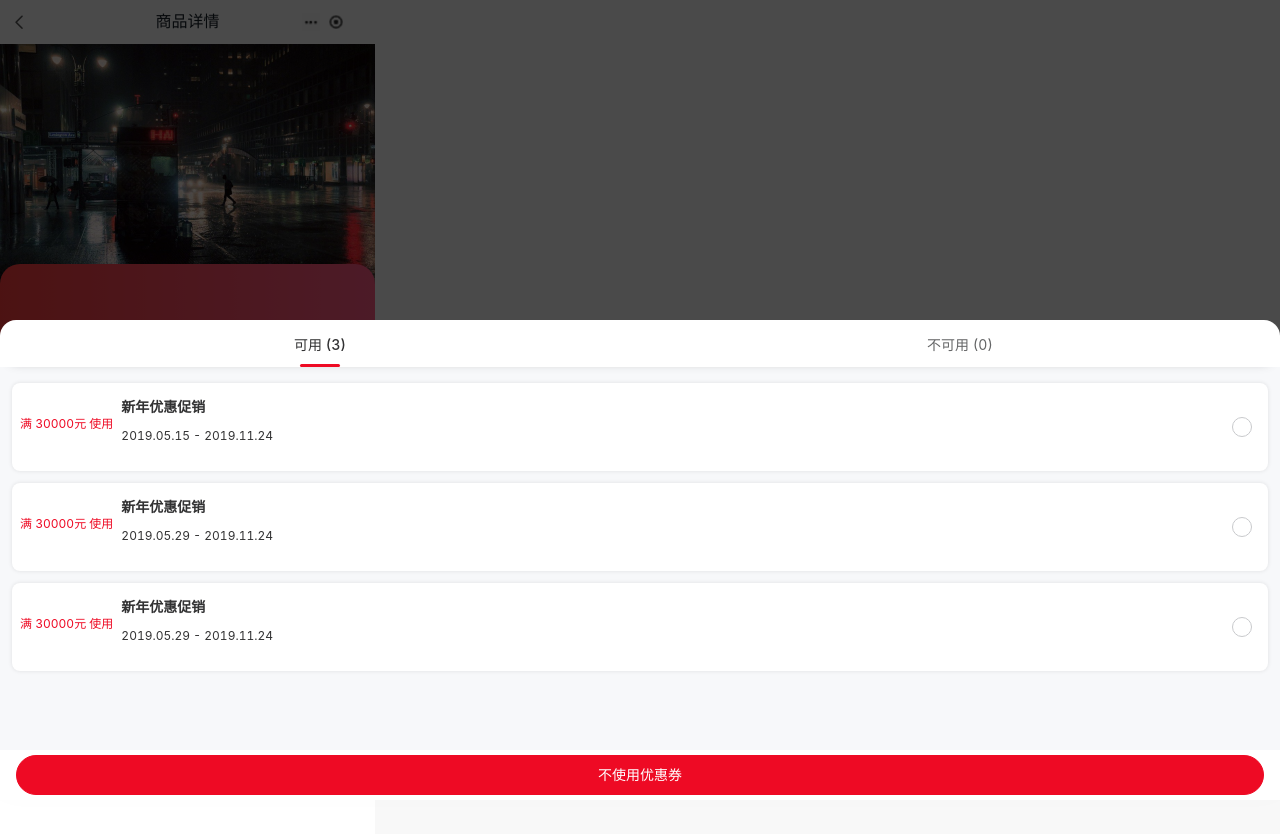
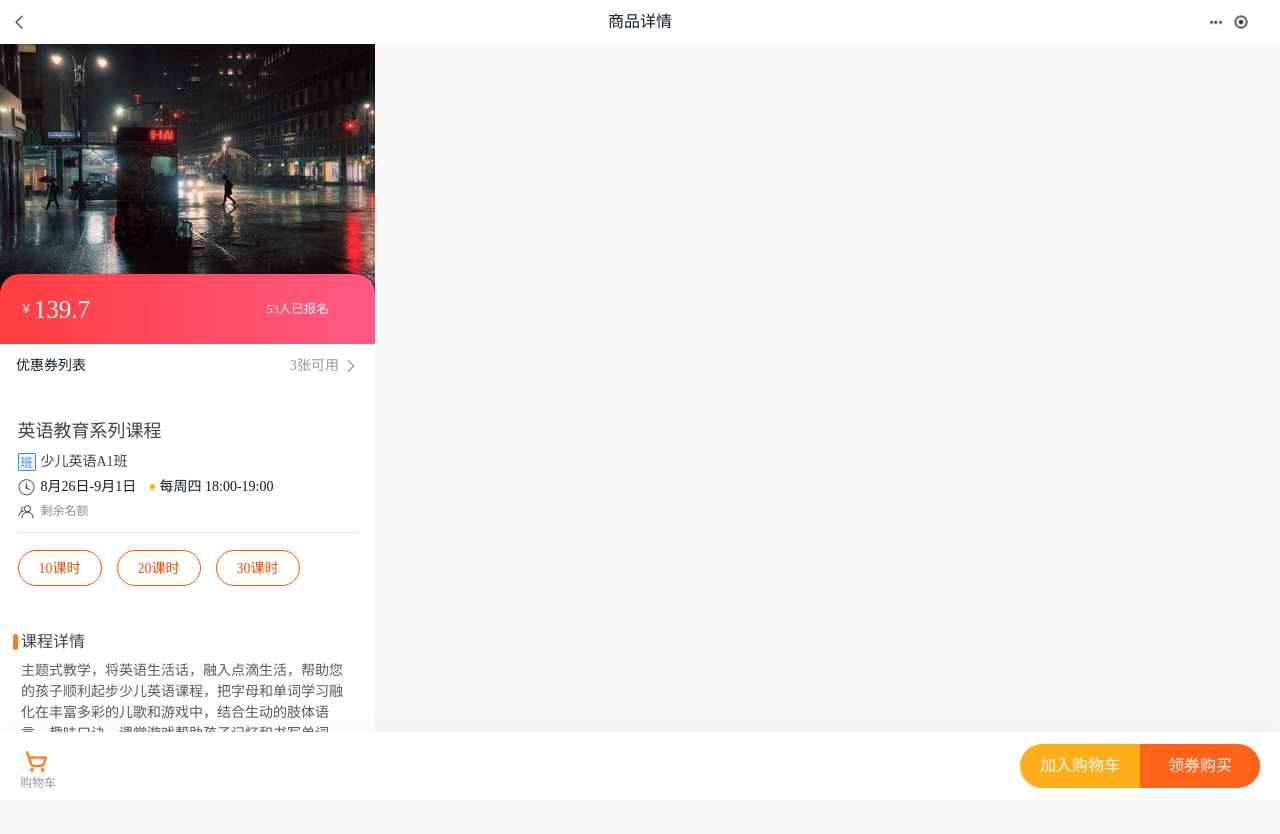
Before and after one commit to Shnul1/xiaobao_vue_project, a Vue app: page /#/product in a window 1280 px wide. Shown: the top 834 px of the page. After the commit the page ends 800 px from the top, so only its background shows below. Built offline with nearby package versions, Linux system fonts and the light colour scheme.

Commit message:
购物主页

```diff
--- a/src/components/course.vue
+++ b/src/components/course.vue
@@ -4,23 +4,34 @@
             <div class="course-info">
                 <div class="course-name">英语教育系列课程</div>
                 <div class="course-class">
-                    <div class="course-class-icon"></div>
+                    <div class="course-class-icon">班</div>
                     <div class="course-class-name">少儿英语A1班</div>
                 </div>
-                <div class="course-time"></div>
-                <div class="student-left-number">剩余名额</div>
+                <div class="course-time">
+                    <van-icon name="underway-o" size=".18rem"/>
+                    <div class="course-time-date">8月26日-9月1日</div>
+                    <div class="course-everytime-icon"></div>
+                    <div class="course-everytime">每周四 18:00-19:00</div>
+                </div>
+                <div class="course-student">
+                    <van-icon name="friends-o" size=".18rem"/>
+                    <div class="course-student-left">剩余名额  </div>
+                </div>
             </div>
-            <div class="course-time">
-                <div class="ten"></div>
-                <div class="twenty"></div>
-                <div class="thirty"></div>
+            <div class="course-period">
+                <div class="period-btn" v-for="item in $store.state.course[0].period" :key="item">{{item}}课时</div>
             </div>
         </div>
-        <div class="course-detail">
-            <div class="course-detail-icon"></div>
-            <div class="course-detail-title">课程详情</div>
-            <div class="course-detail-text"></div>
-            <div class="course-detail-image"></div>
+        <div class="course-detail-container">
+            <div class="course-detail">
+                <div class="course-detail-nav">
+                    <div class="course-detail-icon"></div>
+                    <div class="course-detail-title">课程详情</div>
+                </div>
+                <div class="course-detail-text">主题式教学，将英语生活话，融入点滴生活，帮助您的孩子顺利起步少儿英语课程，把字母和单词学习融化在丰富多彩的儿歌和游戏中，结合生动的肢体语言，趣味口诀，课堂游戏帮助孩子记忆和书写单词。
+                </div>
+                <div class="course-detail-image"></div>
+            </div>
         </div>
     </div>
 </template>
@@ -35,6 +46,190 @@ export default {
 .course-container{
     margin-top: .1rem;
     width: 100%;
-    background: white;
+    background: #FFFFFF;
+    .course-container-info{
+        display: flex;
+        flex-direction: column;
+        align-items: center;
+        width: 100%;
+        height: 2rem;
+        .course-info{
+            padding: .15rem 0 .2rem 0;
+            width: 3.4rem;
+            height: 1.29rem;
+            border-bottom: 1px rgba(25, 31, 37, 0.12) solid;
+            .course-name{
+                width: 100%;
+                height: .25rem;
+                margin-bottom: .05rem;
+                font-size: .18rem;
+                font-family: PingFangSC-Medium, PingFang SC;
+                font-weight: 500;
+                color: #444444;
+                line-height: .25rem;
+            }
+
+            .course-class{
+                display: flex;
+                flex-direction: row;
+                height: .25rem;
+                align-items: center;
+
+                .course-class-icon{
+                    width: .18rem;
+                    height: .18rem;
+                    background: rgba(77, 148, 255, 0.1);
+                    border-radius: 1px;
+                    border: 1px solid #3D8AFF;
+                    font-size: .12rem;
+                    font-family: PingFangSC-Medium, PingFang SC;
+                    font-weight: 500;
+                    color: #3D8AFF;
+                    text-align: center;
+                    line-height: .18rem;
+                }
+                .course-class-name{
+                    width: 2.40rem;
+                    height: .2rem;
+                    margin-left: .05rem;
+                    font-size: .14rem;
+                    font-family: PingFangSC-Medium, PingFang SC;
+                    font-weight: 500;
+                    color: #444444;
+                    line-height: .20rem;
+                }
+            }
+            .course-time{
+                display: flex;
+                flex-direction: row;
+                height: .25rem;
+                align-items: center;
+
+                .course-time-date{
+                    width: 1.04rem;
+                    height: .18rem;
+                    margin-left: .05rem;
+                    font-size: .14rem;
+                    font-family: PingFangSC-Regular, PingFang SC;
+                    font-weight: 400;
+                    color: #151E26;
+                    line-height: .18rem;
+                    font-size: .14rem;
+                }
+                .course-everytime-icon{
+                    width: .05rem;
+                    height: .05rem;
+                    margin-left: .05rem;
+                    border-radius: .05rem;
+                    background: #FFB30D;
+                    box-shadow: 0px 1px 2px 0px #FFCD60;
+                }
+                .course-everytime{
+                    width: 1.25rem;
+                    height: .18rem;
+                    margin-left: .05rem;
+                    font-size: .14rem;
+                    font-family: PingFangSC-Regular, PingFang SC;
+                    font-weight: 400;
+                    color: #151E26;
+                    line-height: .18rem;
+                }
+
+            }
+            .course-student{
+                display: flex;
+                flex-direction: row;
+                height: .25rem;
+                align-items: center;
+                .course-student-left{
+                    margin-left: .05rem;
+                    height: .17rem;
+                    font-size: .12rem;
+                    font-family: PingFangSC-Regular, PingFang SC;
+                    font-weight: 400;
+                    color: #8A8E92;
+                    line-height: .17rem;
+                }
+            }
+        }
+
+        .course-period{
+            width: 3.4rem;
+            height: .7rem;
+            display: flex;
+            flex-direction: row;
+            align-items: center;
+            .period-btn{
+                width: .84rem;
+                height: .36rem;
+                background: #FFFFFF;
+                border-radius: .22rem;
+                margin-right: .15rem;
+                border: .01rem solid #FF4B00;
+                font-size: .14rem;
+                font-family: PingFangSC-Regular, PingFang SC;
+                font-weight: 400;
+                color: #FF4B00;
+                text-align: center;
+                line-height: .36rem;
+            }
+
+            .period-btn:hover{
+                background: #FF4B00;
+                color: #FFFFFF;
+            }
+        }
+    }
+
+    .course-detail-container{
+        margin-top: .1rem;
+        width: 100%;
+        height: 3.35rem;
+        background: #FFFFFF;
+        display: flex;
+        flex-direction: column;
+        align-items: center;
+        .course-detail{
+            display: flex;
+            flex-direction: column;
+            align-items: center;
+            width: 3.49rem;
+            margin: .1rem 0 0 0;
+            .course-detail-nav{
+                display: flex;
+                flex-direction: row;
+                align-items: center;
+                width: 3.49rem;
+                height: 0.35rem;
+                margin: 0 .1rem 0 .1rem;
+                .course-detail-icon{
+                    width: 5px;
+                    height: 16px;
+                    background: #FD7915;
+                    border-radius: 4px;
+                }
+                .course-detail-title{
+                    width: .64rem;
+                    height: .22rem;
+                    font-size: .16rem;
+                    font-family: PingFangSC-Medium, PingFang SC;
+                    font-weight: 500;
+                    color: #444444;
+                    line-height: .22rem;
+                    margin: 0 0 0 .03rem;
+                }
+            }
+            .course-detail-text{
+                margin: 0 .08rem 0 .08rem;
+            }
+            .course-detail-image{
+                width: 3.45rem;
+                height: 1.82rem;
+                margin: 0.1rem .08rem 0 .08rem;
+                background-image: url(../assets/images/studentdetail.jpg);
+            }
+        }
+
+    }
 }
 </style>
--- a/src/components/nav.vue
+++ b/src/components/nav.vue
@@ -1,5 +1,5 @@
 <template>
-    <header class="product-nav">
+    <div class="product-nav">
         <div class="product-nav-container">
             <div class="nav-left">
                 <van-icon name="arrow-left" size='.18rem' class="nav-back-icon"/>
@@ -12,7 +12,7 @@
                 </div>
             </div>
         </div>
-    </header>
+    </div>
 </template>
 
 <script>
@@ -23,16 +23,19 @@ export default {
 
 <style lang="less" scoped>
 .product-nav{
-    width: 3.75rem;
+    width: 100%;
     height: .44rem;
+    position: fixed;
     top: 0;
-    position: fixed;
+
     .product-nav-container{
+        background: white;
         display: flex;
         flex-direction: row;
         align-items: center;
         justify-content: space-between;
         height: 100%;
+        z-index: 999;
         .nav-left{
             display: flex;
             width: 1.28rem;
--- a/src/components/purchase_bottom.vue
+++ b/src/components/purchase_bottom.vue
@@ -34,6 +34,7 @@ export default {
     position: fixed;
     align-items: center;
     bottom: 0;
+    z-index: 999;
     .shopping-cart{
         position: absolute;
         left: .2rem;
--- a/src/plugins/vant.js
+++ b/src/plugins/vant.js
@@ -1,5 +1,5 @@
 import Vue from 'vue';
-import { Col, Row, Icon, CouponCell, CouponList, Popup } from 'vant';
+import { Col, Row, Icon, CouponCell, CouponList, Popup, } from 'vant';
 
 Vue.use(Col);
 Vue.use(Row);
--- a/src/store/index.js
+++ b/src/store/index.js
@@ -5,11 +5,59 @@ Vue.use(Vuex)
 
 export default new Vuex.Store({
   state: {
+    course: [
+      {id: 1,
+        name: "英语教育系列课程",
+        price: "139.7",
+        date: "8月26日-9月1日",
+        time: "每周四 18:00-19:00",
+        restStudent: "20",
+        student: "53",
+        period: [10, 20, 30]
+      }
+    ],
+    coupons: [
+      {
+        id: 1,
+        condition: '满 30000元 使用',
+        originCondition: 30000*100,
+        reason: '订单未满30000元',
+        value: 2000*100,
+        name: '新年优惠促销',
+        startAt: 1557910400,
+        endAt: 1574592000,
+      },
+      {
+        id: 2,
+        condition: '满 30000元 使用',
+        originCondition: 30000*100,
+        reason: '订单未满30000元',
+        value: 2000*100,
+        name: '新年优惠促销',
+        startAt: 1559104000,
+        endAt: 1574592000,
+      },
+      {
+        id: 3,
+        condition: '满 20000元 使用',
+        originCondition: 20000*100,
+        reason: '订单未满20000元',
+        value: 1000*100,
+        name: '新年优惠促销',
+        startAt: 1559104000,
+        endAt: 1574592000,
+      }
+    ]
   },
-  mutations: {
-  },
-  actions: {
-  },
-  modules: {
-  }
+    mutations: {
+
+
+
+    },//同步操作
+    actions: {
+
+    },//异步操作
+    modules: {
+
+    }
 })
--- a/src/views/product_detail.vue
+++ b/src/views/product_detail.vue
@@ -1,19 +1,21 @@
 <template>
     <div id='product_course'>
         <product-nav></product-nav>
+        <div style="height:.44rem"></div>
         <div class="container">
             <div class="course-picture"></div>
             <div class="course">
                 <div class="course-nav">
-                    <div class="course-price">{{course.price}}</div>
-                    <div class="course-student-number">{{course.student}}</div>
+                    <div class="course-price-icon">￥</div>
+                    <div class="course-price">{{$store.state.course[0].price}}</div>
+                    <div class="course-student-number">{{$store.state.course[0].student}}人已报名</div>
                 </div>
                 <div class="coupon-container">
                     <van-coupon-cell
                         title="优惠券列表"
                         :style="{'font-family': 'PingFangSC-Medium, PingFang SC', 'color': '#151E26', 'font-weight': '400'}"
                         class="coupon-cell"
-                        :coupons="coupons"
+                        :coupons="$store.state.coupons"
                         :chosen-coupon="chosenCoupon"
                         @click="showList=true"
                     />
@@ -24,7 +26,7 @@
                         style="height: 60%; padding-top: 3px;"
                         >
                         <van-coupon-list
-                            :coupons="coupons"
+                            :coupons="$store.state.coupons"
                             :chosen-coupon="chosenCoupon"
                             :disabled-coupons="disabledCoupons"
                             :show-exchange-bar="false"
@@ -46,9 +48,9 @@ import ProductInfo from '@/components/course.vue'
 const coupon1={
         id: 1,
         condition: '满 30000元 使用',
-        originCondition: 30000,
+        originCondition: 30000*100,
         reason: '订单未满30000元',
-        value: 2000,
+        value: 2000*100,
         name: '新年优惠促销',
         startAt: 1557910400,
         endAt: 1574592000,
@@ -56,19 +58,19 @@ const coupon1={
 const coupon2={
         id: 2,
         condition: '满 30000元 使用',
-        originCondition: 30000,
+        originCondition: 30000*100,
         reason: '订单未满30000元',
-        value: 2000,
+        value: 2000*100,
         name: '新年优惠促销',
         startAt: 1559104000,
         endAt: 1574592000,
     }
 const coupon3={
         id: 3,
-        condition: '满 30000元 使用',
-        originCondition: 30000,
-        reason: '订单未满30000元',
-        value: 2000,
+        condition: '满 20000元 使用',
+        originCondition: 20000*100,
+        reason: '订单未满20000元',
+        value: 1000*100,
         name: '新年优惠促销',
         startAt: 1559104000,
         endAt: 1574592000,
@@ -82,19 +84,20 @@ export default {
     },
     data() {
         return {
-            showList: true,
+            showList: false,
             chosenCoupon: -1,
             coupons: [coupon1, coupon2, coupon3],
             disabledCoupons: [],
             course: {
-
+                price: 139.7,
+                student: 53,
             }
         }
     },
     methods: {
         onChange(index) {
-        this.showList = false;
-        this.chosenCoupon = index;
+            this.showList = false;
+            this.chosenCoupon = index;
         },
     },
 }
@@ -102,12 +105,16 @@ export default {
 
 <style lang="less" scoped>
 .container{
-    position: relative;
     width: 100%;
+    height: calc(100vh - 1.12rem);
+    overflow: auto;
+}
+
+.container::-webkit-scrollbar {
+   display: none;
 }
 
 .course-picture{
-    margin-top: .44rem;
     width: 100%;
     height: 2.5rem;
     z-index: 5;
@@ -115,18 +122,50 @@ export default {
 }
 
 .course{
-    position: absolute;
+    position: relative;
     width: 100%;
-    top: 2.2rem;
+    top: -.2rem;
     z-index: 10;
-
     .course-nav{
+        display: flex;
+        flex-direction: row;
+        align-items: center;
+        justify-content: space-around;
         width: 100%;
         height: .7rem;
         border-radius: .2rem .2rem 0 0;
         background: linear-gradient(to right, rgb(255, 62, 62) , rgb(255, 90, 133));
+        .course-price{
+            height: .25rem;
+            width: 1.65rem;
+            color: white;
+            font-size: .25rem;
+            font-family: PingFangSC-Medium, PingFang SC;
+            font-weight: 530;
+            line-height: .25rem;
+
+        }
+        .course-price-icon{
+            position: absolute;
+            left: .2rem;
+            display: block;
+            height: .125rem;
+            width: .125rem;
+            color: white;
+            font-size: .125rem;
+            font-family: PingFangSC-Medium, PingFang SC;
+            font-weight: 530;
+            line-height: .125rem;
+        }
+        .course-student-number{
+            width: .75rem;
+            height: .2rem;
+            color: white;
+            font-size: .125rem;
+            font-family: PingFangSC-Medium, PingFang SC;
+            line-height: .2rem;
+        }
     }
-
     .coupon-container{
     width: 100%;
     height: .5rem;
@@ -135,6 +174,4 @@ export default {
         }
     }
 }
-
-
 </style>
```
